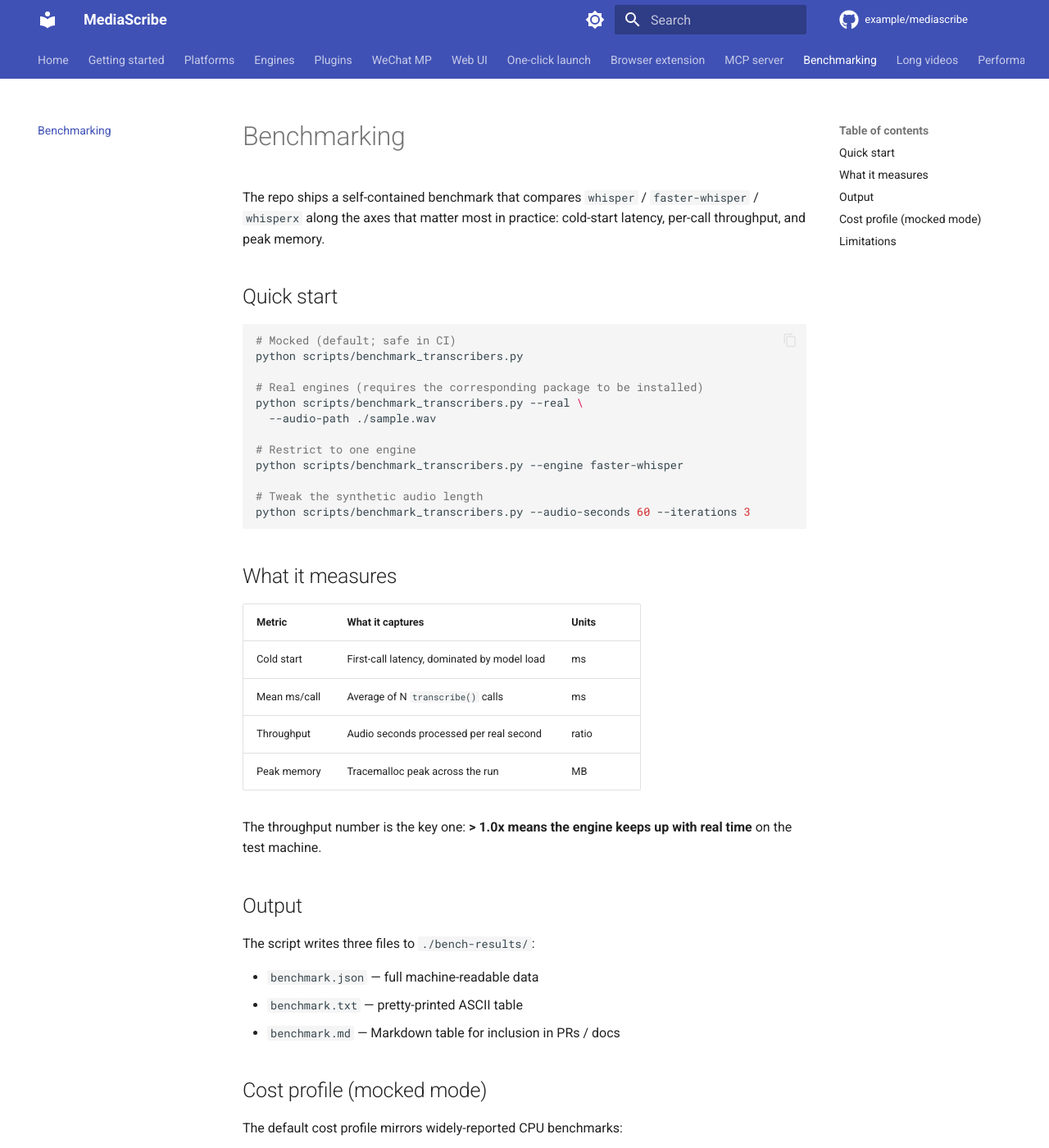
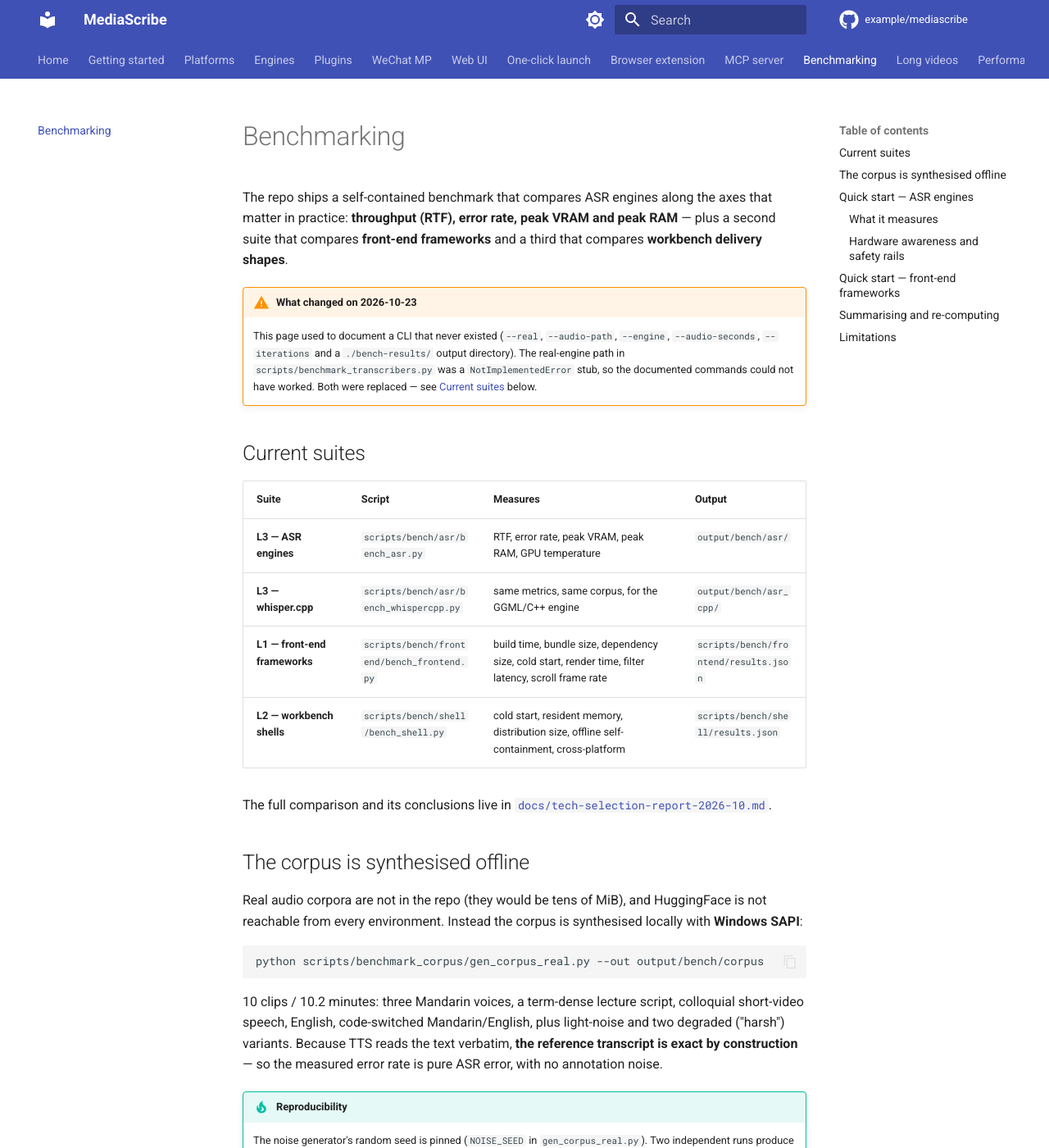
Before and after one commit to 1273984347/mediascribe, an MkDocs documentation site: the page built from docs_site/benchmarking.md, in a window 1280 px wide and 1400 px high. Shown: the whole window at 82% size. Built offline with MkDocs 1.6.1 and Material for MkDocs 9.7.7, drawn with Linux system fonts in a browser that asks for light colours; comment, search, counter and statistics services are not loaded; the version menu is left out; some of the changed text lies outside the part shown.

Commit message:
fix(docs+tests): 修文档漂移 + 启动路径回归测试 + 收尾报告承诺项
- docs_site/benchmarking.md 此前描述了**不存在的** CLI(--real/--audio-path/
  --engine/--audio-seconds/--iterations)与不存在的输出目录 ./bench-results/,
  而真引擎路径长期是 NotImplementedError => 文档里的命令不可能跑通。
  按实际实现重写:四套基准的真实参数、错误率口径、硬件自适应与资源护栏、
  复现性要求(固定噪声种子)与局限。
- 新增 tests/test_web_app_startup_paths.py(6 项):断言模块级 app 存在且
  /api/health 返回 200、断言 __main__ 块位于所有路由注册函数之后(直接锁住
  上次两个启动缺陷的根因)、断言 python -m mediascribe.web.app 可执行。
  自动进入 CI unit 门禁(unit job 跑全部 tests/)。
- 对本批新增的 15 个脚本执行 ruff format(CI 的 ruff format --check . 会红)。

验证:82 web 相关 tests passed; mypy 60 files no issues; 全仓 ruff check +
format --check 通过; mkdocs build --strict 通过。

````diff
--- a/docs_site/benchmarking.md
+++ b/docs_site/benchmarking.md
@@ -1,67 +1,151 @@
 # Benchmarking
 
-The repo ships a self-contained benchmark that compares
-`whisper` / `faster-whisper` / `whisperx` along the axes
-that matter most in practice: cold-start latency, per-call
-throughput, and peak memory.
+The repo ships a self-contained benchmark that compares ASR engines along
+the axes that matter in practice: **throughput (RTF), error rate, peak VRAM
+and peak RAM** — plus a second suite that compares **front-end frameworks**
+and a third that compares **workbench delivery shapes**.
 
-## Quick start
+!!! warning "What changed on 2026-10-23"
+    This page used to document a CLI that never existed
+    (`--real`, `--audio-path`, `--engine`, `--audio-seconds`, `--iterations`
+    and a `./bench-results/` output directory). The real-engine path in
+    `scripts/benchmark_transcribers.py` was a `NotImplementedError` stub, so
+    the documented commands could not have worked. Both were replaced — see
+    [Current suites](#current-suites) below.
+
+## Current suites
+
+| Suite | Script | Measures | Output |
+|---|---|---|---|
+| **L3 — ASR engines** | `scripts/bench/asr/bench_asr.py` | RTF, error rate, peak VRAM, peak RAM, GPU temperature | `output/bench/asr/` |
+| **L3 — whisper.cpp** | `scripts/bench/asr/bench_whispercpp.py` | same metrics, same corpus, for the GGML/C++ engine | `output/bench/asr_cpp/` |
+| **L1 — front-end frameworks** | `scripts/bench/frontend/bench_frontend.py` | build time, bundle size, dependency size, cold start, render time, filter latency, scroll frame rate | `scripts/bench/frontend/results.json` |
+| **L2 — workbench shells** | `scripts/bench/shell/bench_shell.py` | cold start, resident memory, distribution size, offline self-containment, cross-platform | `scripts/bench/shell/results.json` |
+
+The full comparison and its conclusions live in
+[`docs/tech-selection-report-2026-10.md`](https://github.com/1273984347/mediascribe/blob/main/docs/tech-selection-report-2026-10.md).
+
+## The corpus is synthesised offline
+
+Real audio corpora are not in the repo (they would be tens of MiB), and
+HuggingFace is not reachable from every environment. Instead the corpus is
+synthesised locally with **Windows SAPI**:
 
 ```bash
-# Mocked (default; safe in CI)
-python scripts/benchmark_transcribers.py
-
-# Real engines (requires the corresponding package to be installed)
-python scripts/benchmark_transcribers.py --real \
-  --audio-path ./sample.wav
-
-# Restrict to one engine
-python scripts/benchmark_transcribers.py --engine faster-whisper
-
-# Tweak the synthetic audio length
-python scripts/benchmark_transcribers.py --audio-seconds 60 --iterations 3
+python scripts/benchmark_corpus/gen_corpus_real.py --out output/bench/corpus
 ```
 
-## What it measures
+10 clips / 10.2 minutes: three Mandarin voices, a term-dense lecture script,
+colloquial short-video speech, English, code-switched Mandarin/English, plus
+light-noise and two degraded ("harsh") variants. Because TTS reads the text
+verbatim, **the reference transcript is exact by construction** — so the
+measured error rate is pure ASR error, with no annotation noise.
+
+!!! tip "Reproducibility"
+    The noise generator's random seed is pinned (`NOISE_SEED` in
+    `gen_corpus_real.py`). Two independent runs produce byte-identical WAVs —
+    verify with a SHA-256 comparison. Without a fixed seed, the same
+    parameters produced error rates anywhere between 23.8 % and 45.9 %.
+
+## Quick start — ASR engines
+
+```bash
+# Auto-plan for this machine's hardware (recommended)
+python scripts/bench/asr/bench_asr.py \
+    --corpus output/bench/corpus \
+    --out output/bench/asr
+
+# Restrict to one engine / model / device
+python scripts/bench/asr/bench_asr.py --engines faster_whisper --models small
+python scripts/bench/asr/bench_asr.py --devices cpu
+
+# CPU-only pass over representative clips
+python scripts/bench/asr/bench_asr.py \
+    --engines faster_whisper,openai_whisper --models small,medium,large-v3 \
+    --devices cpu \
+    --files 01_zh_huihui.wav,01h_zh_huihui_harsh.wav,06_en_zira.wav
+```
+
+### What it measures
 
 | Metric | What it captures | Units |
 |--------|------------------|-------|
-| Cold start | First-call latency, dominated by model load | ms |
-| Mean ms/call | Average of N `transcribe()` calls | ms |
-| Throughput | Audio seconds processed per real second | ratio |
-| Peak memory | Tracemalloc peak across the run | MB |
+| `real_time_factor` | wall clock ÷ audio duration. **< 1.0 means faster than real time** | ratio |
+| `error_rate_pct` | Chinese → **character** error rate (CER); English → **word** error rate (WER) | % |
+| `sampled_peak_vram_mb` | peak GPU memory for that round | MiB |
+| `sampled_peak_rss_mb` | peak resident memory of the worker process | MiB |
+| `sampled_peak_gpu_temp_c` | peak GPU temperature during the round | °C |
 
-The throughput number is the key one: **> 1.0x means the engine
-keeps up with real time** on the test machine.
+### Hardware awareness and safety rails
 
-## Output
+The suite adapts to the machine instead of assuming a fixed target:
 
-The script writes three files to `./bench-results/`:
+* **Auto-planning** — a combination is skipped (with a recorded reason) when
+  VRAM or RAM is insufficient; precision is downgraded (`float16` →
+  `int8_float16` → `int8`) before anything is dropped.
+* **Overload protection** — GPU temperature hard limit, sustained CPU load,
+  system-available-memory floor, disk headroom, per-round wall-clock
+  timeout. A round that trips a rail is stopped **safely** (terminate, then
+  kill) and the run is **resumable**: completed rounds are kept.
+* **Progress** — a heartbeat line every few seconds plus
+  `output/bench/asr/progress.json` (done/total/ETA/live watermarks).
+* **Resume** — re-running skips rounds whose result file already exists and
+  has no abort reason.
 
-* `benchmark.json` — full machine-readable data
-* `benchmark.txt` — pretty-printed ASCII table
-* `benchmark.md` — Markdown table for inclusion in PRs / docs
+```bash
+# tune the rails
+python scripts/bench/asr/bench_asr.py \
+    --hard-gpu-temp-c 92 --sys-ram-abort-mb 512 --sys-ram-start-mb 2048 \
+    --wait-seconds 600 --timeout-s 1800
+```
 
-## Cost profile (mocked mode)
+## Quick start — front-end frameworks
 
-The default cost profile mirrors widely-reported CPU benchmarks:
+```bash
+python scripts/bench/frontend/scaffold_candidates.py   # generate the 5 candidates
+python scripts/bench/frontend/bench_frontend.py        # build + measure
+python scripts/bench/frontend/bench_frontend.py --only vue   # re-run one candidate
+```
 
-| Engine | cold_start_ms | ms_per_audio_sec |
-|--------|---------------|------------------|
-| `whisper` | 4500 | 800 |
-| `faster-whisper` | 1200 | 220 |
-| `whisperx` | 5500 | 150 |
+All five candidates (vanilla / React / Vue / Svelte / Solid) are generated
+from **one template**, so the DOM structure, the stylesheet and the
+instrumentation protocol are byte-identical — that is what makes the numbers
+comparable. The data file is produced once with a fixed seed and shared by
+every candidate.
 
-These are scaled by `BENCH_SCALE` (default `0.01`) so the
-mock run finishes in a few seconds instead of an hour.
-Set `BENCH_SCALE=1.0` for a more realistic wall-clock estimate.
+## Summarising and re-computing
+
+```bash
+# Markdown table; distinguishes completed rounds from skipped/failed ones
+python scripts/bench/asr/summarize_asr.py --markdown
+
+# Re-compute error rates under the current normalisation
+# (re-runs no inference — the hypothesis text is stored in each round file)
+python scripts/bench/asr/recompute_cer.py
+```
+
+!!! warning "Chinese script normalisation is not optional"
+    `openai-whisper` and `whisper.cpp` emit **traditional** Chinese;
+    `faster-whisper` emits **simplified**. Comparing them with a raw
+    character-level CER reports *script differences* as *recognition errors* —
+    measured swings of 33.61 % → 0.41 % and 81.56 % → 1.19 %. Every
+    comparison normalises both sides to simplified first
+    (`scripts/bench/asr/zh_normalize.py`, zero third-party dependencies).
 
 ## Limitations
 
-* Mocked mode does NOT download models; real-mode measurements
-  include model load time but NOT video download or audio
-  extract.
-* Memory measurement uses `tracemalloc` (Python-only); it
-  under-counts native allocations from `ctypes` (used by
-  faster-whisper) and PyTorch.
-* No quality (WER) comparison.  Use a labelled dataset for that.
+* The corpus is **synthetic**. TTS speech is cleaner and more uniform than
+  real recordings, so absolute error rates are optimistic — use it for
+  **relative** comparison between engines.
+* On Windows, `nvidia-smi` cannot report **per-process** VRAM (WDDM mode);
+  the suite therefore uses the **whole-device occupancy delta** as the VRAM
+  metric, and reports PyTorch's exact `max_memory_allocated()` separately
+  for PyTorch-based engines.
+* A model whose weights are not in the local cache **cannot be measured**
+  offline. Missing weights are reported as a skip reason, never as a result.
+* The front-end suite renders 10,000 rows **without virtualisation** by
+  design — it measures "can the framework keep up with a large plain DOM",
+  not "can the framework virtualise well".
+* `bench_shell.py` measures cold start to a **health check returning 200**
+  for the web variants and to an **app-usable marker** for Electron; the two
+  are not perfectly symmetric (noted in `scripts/bench/shell/README.md`).
````
Also changed, not shown: CHANGELOG.md (+7 -0 lines), 15 other files.
